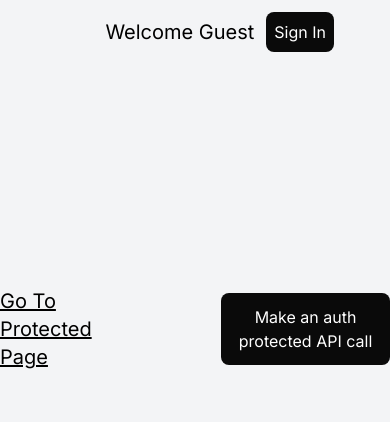
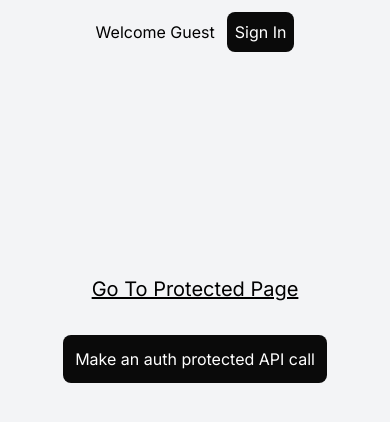
Before and after one commit to Hamzah-Ahmad/next-auth-template, a Next.js app: page / in a window 390 px wide. Shown: the top 422 px of the page. Built offline with nearby package versions, Linux system fonts and the light colour scheme; no server answers.

Commit message:
feat: responsiveness fixes

```diff
--- a/app/(routes)/protected/page.tsx
+++ b/app/(routes)/protected/page.tsx
@@ -8,7 +8,7 @@ const Protected = () => {
       <Header />
 
       <div className="flex  h-96 flex-col items-center justify-end">
-        <div className="text-xl">This page can only be visisted by authenticated users</div>
+        <div className="text-center text-lg md:text-xl">This page can only be visisted by authenticated users</div>
         <Link href="/" className="mt-4 text-white p-2 rounded-lg bg-neutral-950">
           Go To Main Page
         </Link>
--- a/app/components/Header.tsx
+++ b/app/components/Header.tsx
@@ -7,8 +7,8 @@ const Header = async () => {
   const session = await getServerSession(authOptions);
 
   return (
-    <div className="flex justify-end h-12 mr-14 pt-4 gap-3 items-center">
-      <div className="text-xl">
+    <div className="flex justify-center md:justify-end h-12 mr-0 md:mr-14 pt-4 gap-3 items-center">
+      <div className="text-base md:text-xl">
         Welcome {session ? session.user?.name : "Guest"}
       </div>
       <AuthButton />
--- a/app/page.tsx
+++ b/app/page.tsx
@@ -8,7 +8,7 @@ export default async function Home() {
   return (
     <main className="h-screen w-full">
       <Header />
-      <div className="h-2/3 flex items-center justify-center gap-24">
+      <div className="h-2/3 flex flex-col md:flex-row items-center justify-center gap-x-8 gap-y-8">
         <Link href="/protected" className="text-xl underline">
           Go To Protected Page
         </Link>
```
